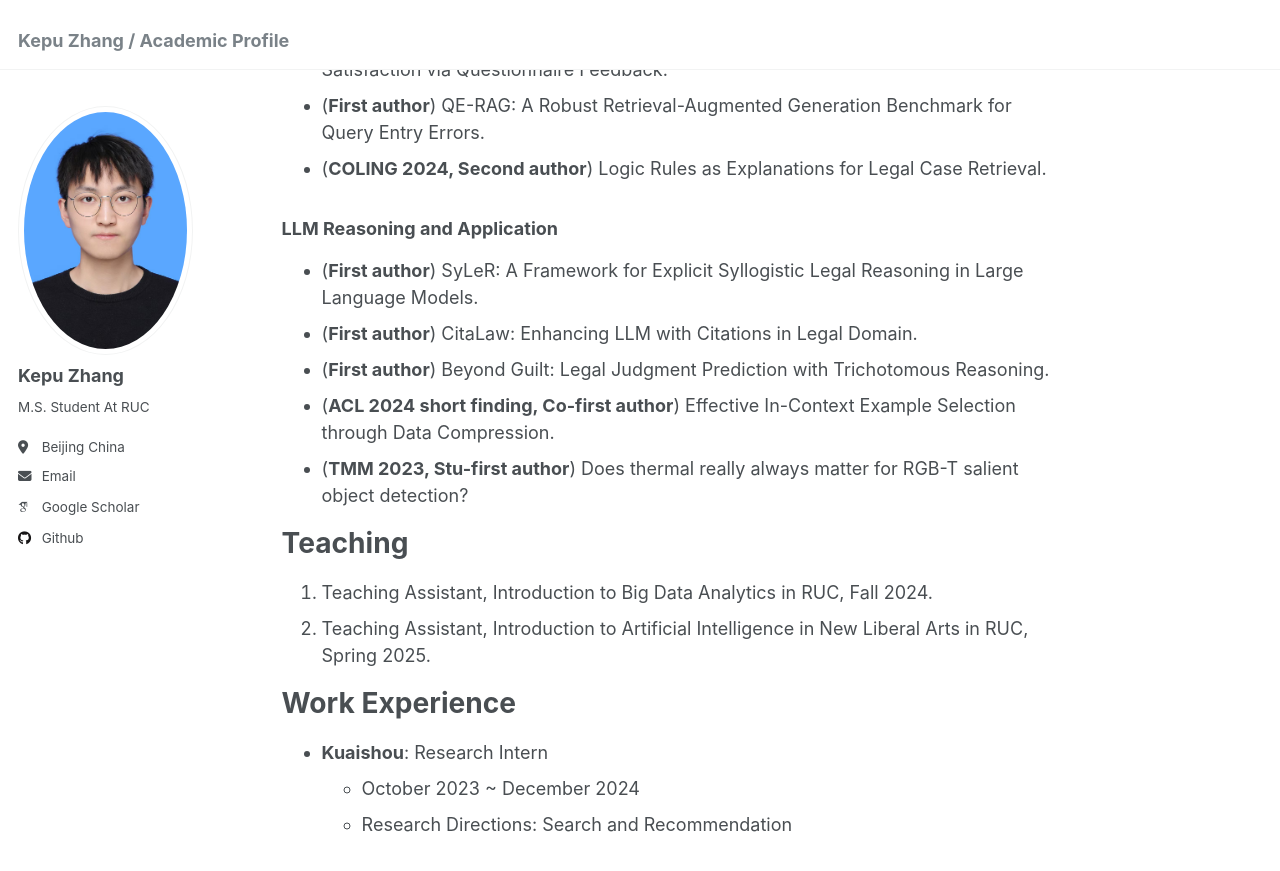
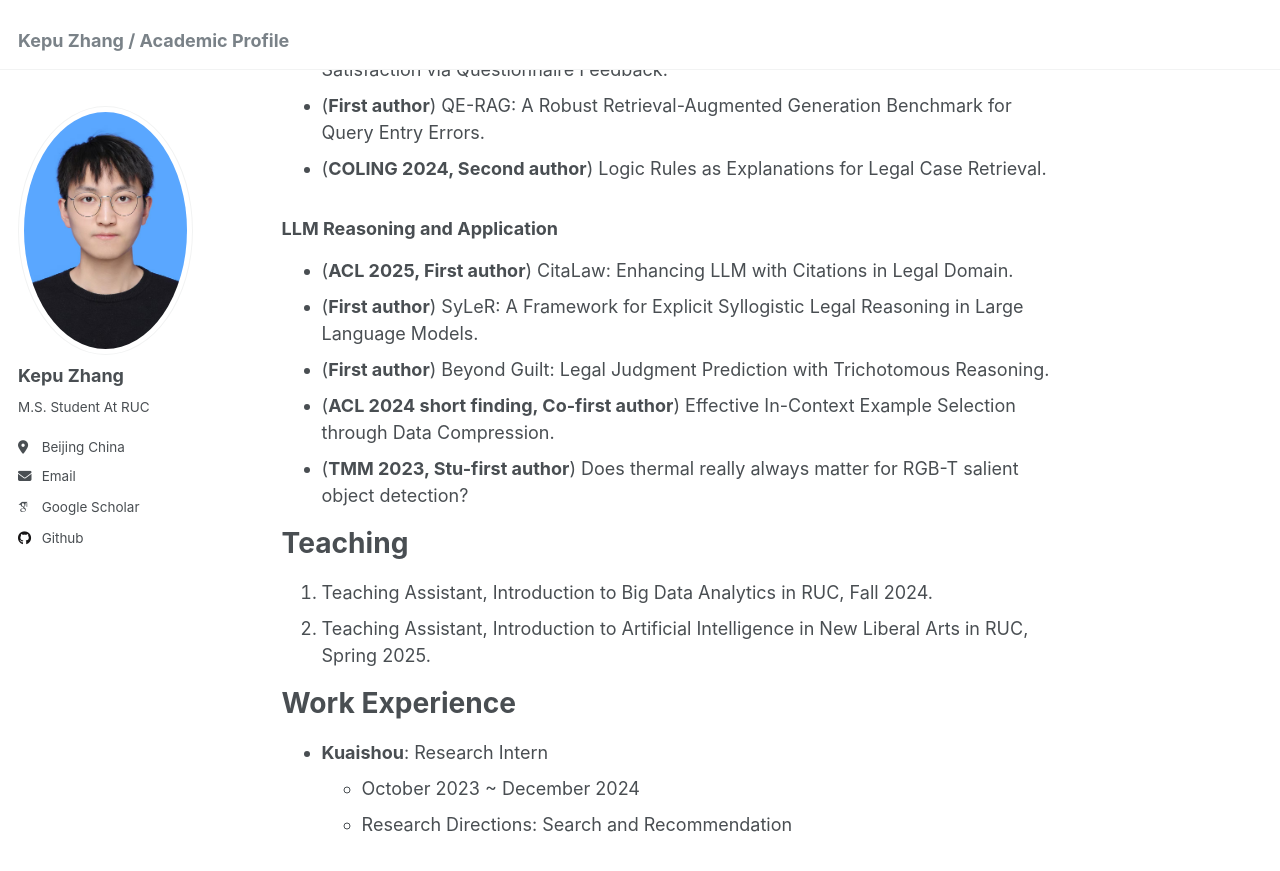
Before and after one commit to ke-01/ke-01.github.io, a Jekyll site: the page built from _pages/about.md, in a window 1280 px wide and 900 px high, scrolled down 610 px. Shown: the top 871 px of the window. Built offline with Jekyll 4.4.1, drawn with Linux system fonts in a browser that asks for light colours; some web fonts are replaced.

Commit message:
Update about.md

```diff
--- a/_pages/about.md
+++ b/_pages/about.md
@@ -24,8 +24,8 @@ Publications
 * (**COLING 2024, Second author**) Logic Rules as Explanations for Legal Case Retrieval.
 
 ### LLM Reasoning and Application
+* (**ACL 2025, First author**) CitaLaw: Enhancing LLM with Citations in Legal Domain.
 * (**First author**) SyLeR: A Framework for Explicit Syllogistic Legal Reasoning in Large Language Models.
-* (**First author**) CitaLaw: Enhancing LLM with Citations in Legal Domain.
 * (**First author**) Beyond Guilt: Legal Judgment Prediction with Trichotomous Reasoning.
 * (**ACL 2024 short finding, Co-first author**) Effective In-Context Example Selection through Data Compression.
 * (**TMM 2023, Stu-first author**) Does thermal really always matter for RGB-T salient object detection?
```
